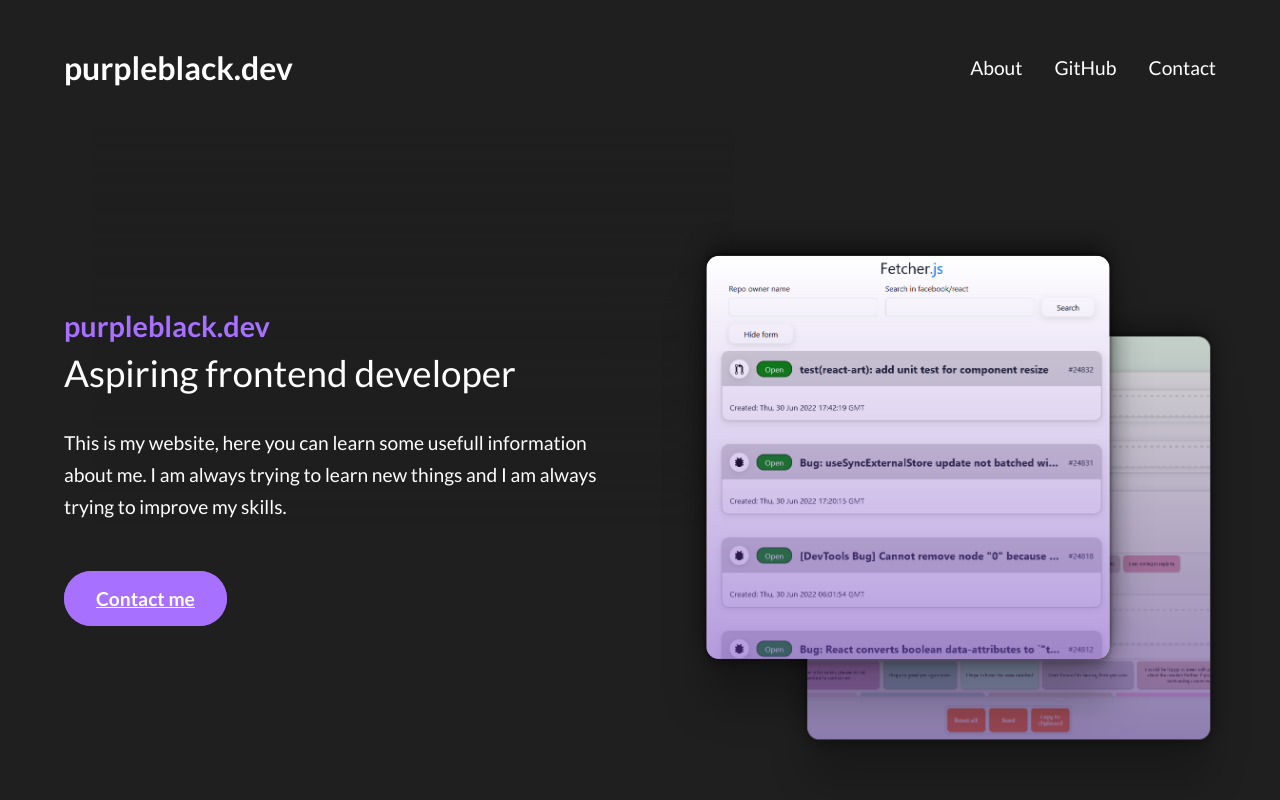
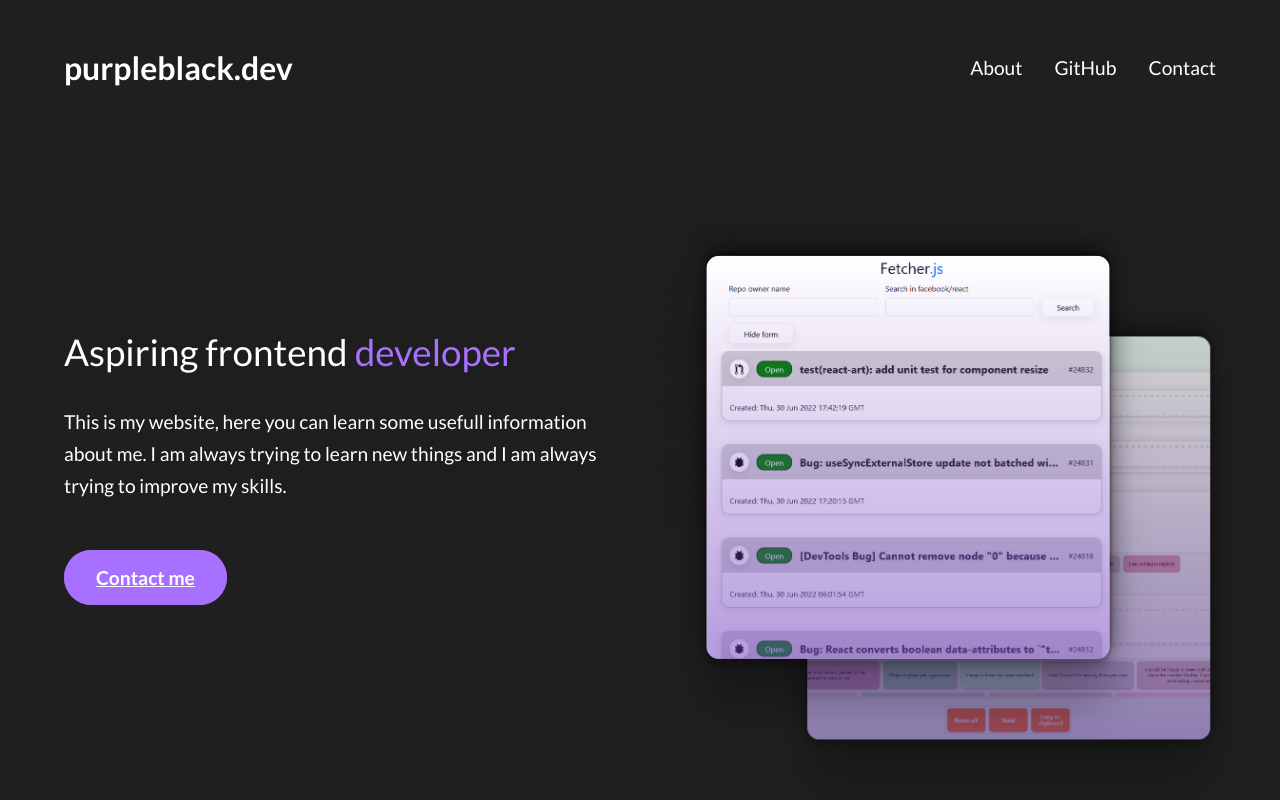
Before and after one commit to goodideagiver/purple-dev-react, a React (Create React App) app: page / in a window 1280 px wide. Shown: the top 800 px of the page. Built offline with nearby package versions, Linux system fonts and the light colour scheme.

Commit message:
Update dev text content

```diff
--- a/src/components/content/home/welcome/PromoWelcome.js
+++ b/src/components/content/home/welcome/PromoWelcome.js
@@ -3,8 +3,9 @@ import st from './PromoWelcome.module.css';
 
 export const PromoWelcome = () => (
 	<div className={st.promo}>
-		<h2 className={st.devText}>purpleblack.dev</h2>
-		<p className={st.bigText}>Aspiring frontend developer</p>
+		<p className={st.bigText}>
+			Aspiring frontend <span className={st.devText}>developer</span>
+		</p>
 		<p className={st.info}>
 			This is my website, here you can learn some usefull information about me.
 			I am always trying to learn new things and I am always trying to improve
--- a/src/components/content/home/welcome/PromoWelcome.module.css
+++ b/src/components/content/home/welcome/PromoWelcome.module.css
@@ -1,7 +1,4 @@
 .devText {
-	align-self: flex-start;
-	font-size: 1.8rem;
-	margin-bottom: 0.5rem;
 	color: var(--color-primary);
 }
 
```
